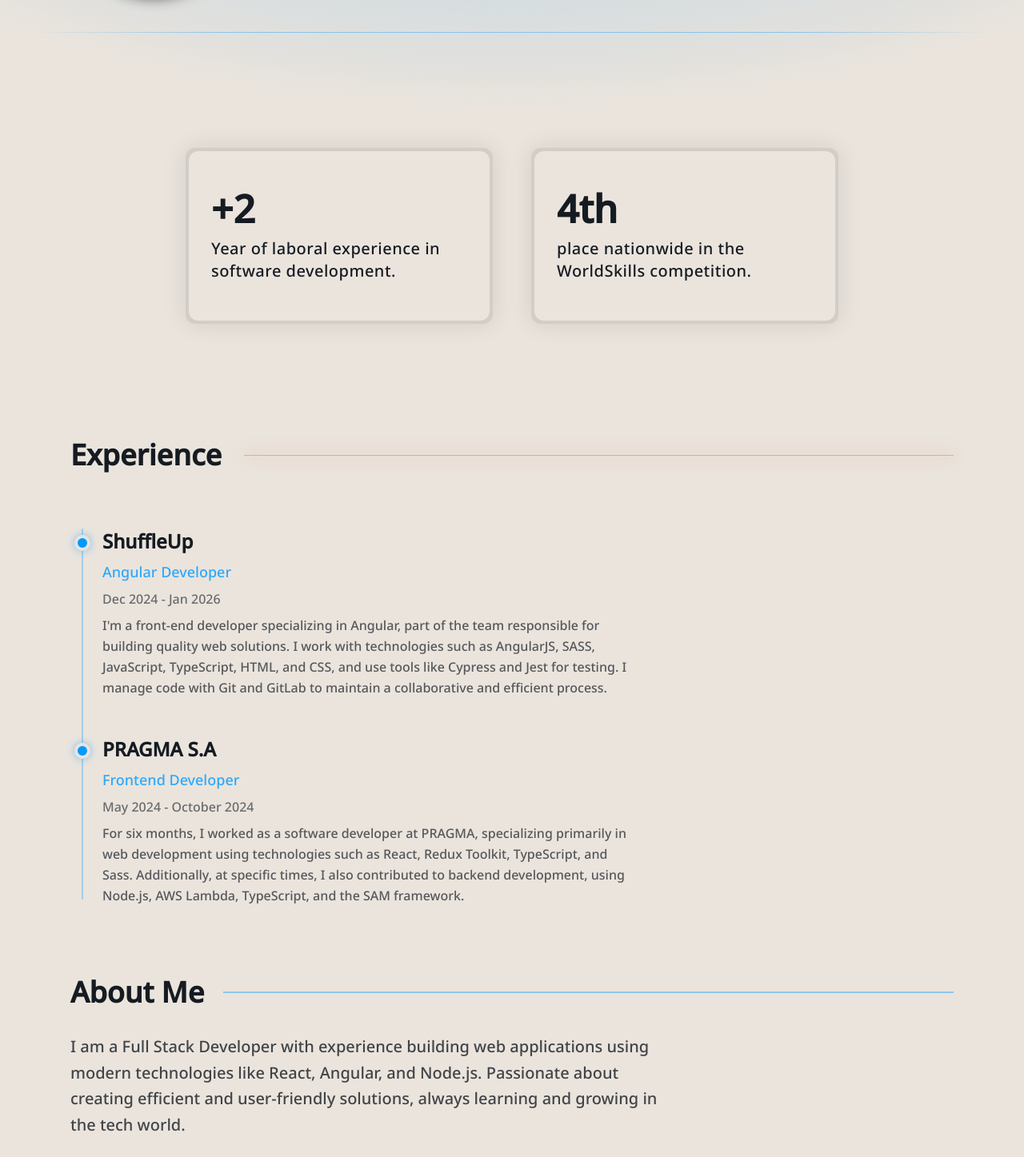
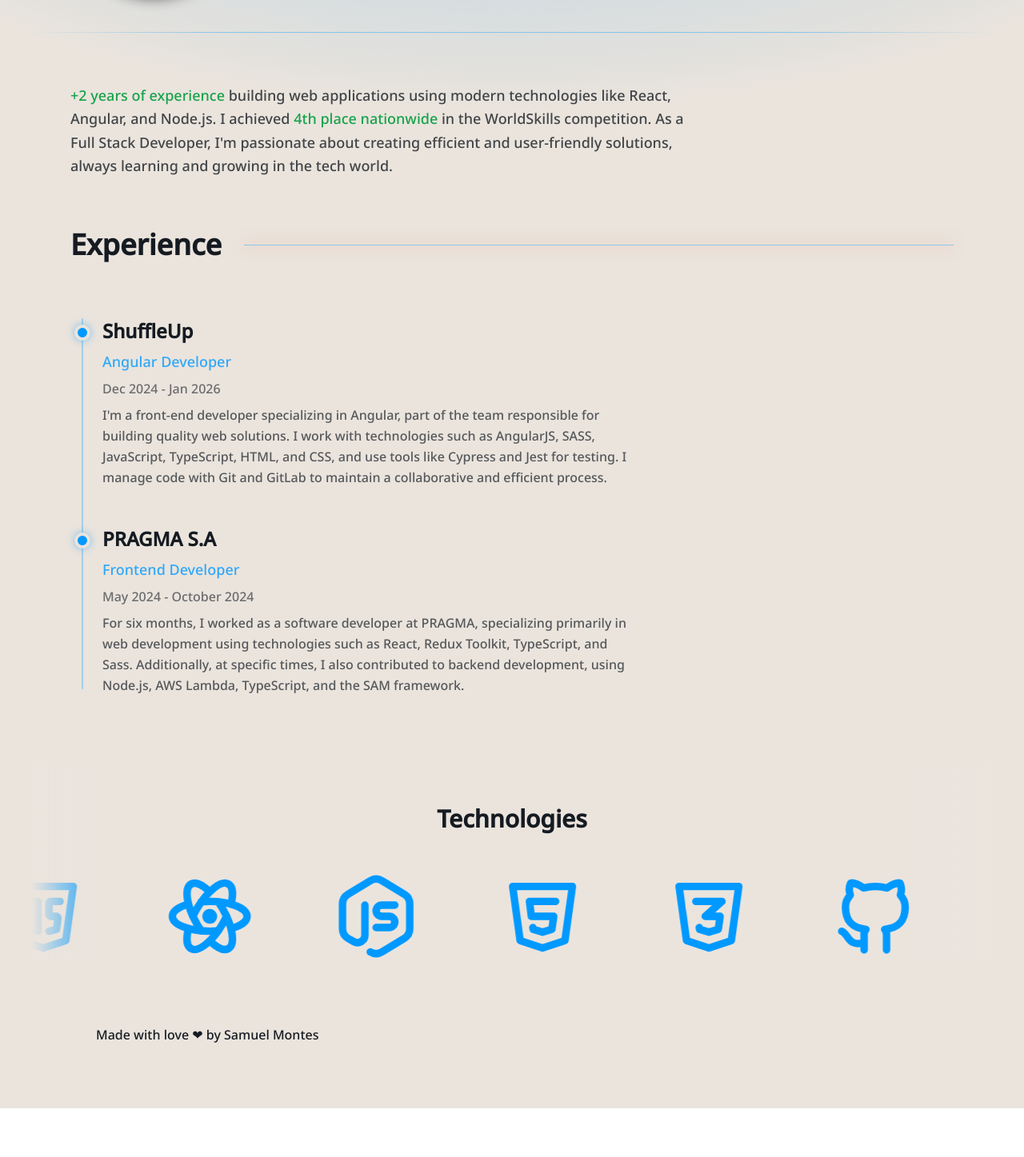
Before and after one commit to Montes01/ReactPortfolio, a React (Vite) app: page / in a window 1280 px wide. Shown: the part 263-1710 px from the top of the page at 80% size. After the commit the page ends 1649 px from the top, so only its background shows below. Built offline with nearby package versions, Linux system fonts and the light colour scheme.

Commit message:
refactor: move about section to top, rename FactCard to HighlightCard, embed facts in text

```diff
--- a/src/App.tsx
+++ b/src/App.tsx
@@ -1,5 +1,5 @@
 import { Header } from './components/General';
-import { Facts, Experience, Slider, About } from './components/body';
+import { Experience, Slider, About } from './components/body';
 import './App.css'
 function App() {
 
@@ -8,9 +8,8 @@ function App() {
     <div className="fixed inset-0 bg-[radial-gradient(ellipse_80%_60%_at_50%_-10%,rgba(9,153,255,0.3),transparent)] dark:bg-[radial-gradient(ellipse_80%_60%_at_50%_-10%,rgba(9,153,255,0.15),transparent)] pointer-events-none" />
     <div className="w-full max-w-limit">
       <Header />
-      <Facts />
+      <About />
       <Experience />
-      <About />
       <Slider />
       <footer className="flex p-20 dark:text-secondary-dark text-secondary-light tiny:text-sm tiny:px-2 text-center  ">
         <span>Made with love ❤ by Samuel Montes</span>
--- a/src/components/body/About.tsx
+++ b/src/components/body/About.tsx
@@ -1,17 +1,10 @@
-import { WHO_I_AM } from "../../constants/constants";
 import { memo } from "react";
 
 const About = memo(function About() {
   return (
     <section className="flex flex-col px-12 smaller:px-5 my-16">
-      <div className="flex items-center gap-6">
-        <h2 className="text-4xl font-bold dark:text-secondary-dark text-secondary-light flex-shrink-0">
-          About Me
-        </h2>
-        <div className="flex-grow h-[2px] bg-neon/40 dark:shadow-javascript shadow-html" />
-      </div>
-      <p className="mt-8 text-xl dark:text-secondary-dark/80 text-secondary-light/80 leading-relaxed max-w-3xl">
-        {WHO_I_AM}
+      <p className="text-lg dark:text-secondary-dark/80 text-secondary-light/80 leading-relaxed max-w-3xl">
+        <span className="dark:text-neon-green text-green-600">+2 years of experience</span> building web applications using modern technologies like React, Angular, and Node.js. I achieved <span className="dark:text-neon-green text-green-600">4th place nationwide</span> in the WorldSkills competition. As a Full Stack Developer, I'm passionate about creating efficient and user-friendly solutions, always learning and growing in the tech world.
       </p>
     </section>
   );
--- a/src/components/body/Facts.tsx
+++ b/src/components/body/Facts.tsx
@@ -1,6 +1,6 @@
 import { facts } from "../../constants/constants";
-import type { fact } from "../../constants/types";
-import FactCard from "../cards/FactCard";
+import type { highlight } from "../../constants/types";
+import HighlightCard from "../cards/HighlightCard";
 import { memo } from "react";
 
 const Facts = memo(function Facts() {
@@ -12,8 +12,8 @@ const Facts = memo(function Facts() {
           className="flex flex-wrap justify-center items-center gap-12 py-20 text-white"
         >
           {
-            facts.map((el: fact) => (
-              <FactCard key={el.text} text={el.text} value={el.value} />
+            facts.map((el: highlight) => (
+              <HighlightCard key={el.text} text={el.text} value={el.value} />
             ))
           }
         </section>
--- a/src/components/body/index.ts
+++ b/src/components/body/index.ts
@@ -1,7 +1,6 @@
-import Facts from "./Facts";
 import Experience from "./Experience";
 import Projects from "./Projects";
 import Slider from "./Slider";
 import About from "./About";
 
-export { Facts, Experience, Projects, Slider, About };
+export { Experience, Projects, Slider, About };
--- a/src/components/cards/FactCard.tsx
+++ b/src/components/cards/HighlightCard.tsx
@@ -1,7 +1,7 @@
-import type { fact } from "../../constants/types";
+import type { highlight } from "../../constants/types";
 import React, { useRef, useCallback, type MouseEvent } from "react";
 
-const FactCard = React.memo(({ text, value }: fact) => {
+const HighlightCard = React.memo(({ text, value }: highlight) => {
   const shadowRef = useRef<HTMLDivElement | null>(null);
   const contentRef = useRef<HTMLDivElement | null>(null);
 
@@ -46,4 +46,4 @@ const FactCard = React.memo(({ text, value }: fact) => {
   );
 });
 
-export default FactCard;
+export default HighlightCard;
--- a/src/constants/constants.ts
+++ b/src/constants/constants.ts
@@ -1,8 +1,8 @@
-export type { fact, project, Experience, Technology } from "./types";
+export type { fact, highlight, project, Experience, Technology } from "./types";
 
 export const FULL_NAME = "Samuel Montes Guevara";
 export const PAGE_TITLE = "Samuel - Montes";
 export const ROLE = "FullStack developer";
-export const WHO_I_AM = "I am a Full Stack Developer with experience building web applications using modern technologies like React, Angular, and Node.js. Passionate about creating efficient and user-friendly solutions, always learning and growing in the tech world.";
+export const WHO_I_AM = "+2 years of experience building web applications using modern technologies like React, Angular, and Node.js. I achieved 4th place nationwide in the WorldSkills competition. As a Full Stack Developer, I'm passionate about creating efficient and user-friendly solutions, always learning and growing in the tech world.";
 
-export { technology, getTechnology, facts, projects, laboralExperience as LaboralExperience, sliderIcons as Icons } from "./data";
+export { technology, getTechnology, facts, highlights, projects, laboralExperience as LaboralExperience, sliderIcons as Icons } from "./data";
--- a/src/constants/data/facts.ts
+++ b/src/constants/data/facts.ts
@@ -1,6 +1,6 @@
-import type { fact } from "../types";
+import type { highlight } from "../types";
 
-export const facts: fact[] = [
+export const highlights: highlight[] = [
   {
     value: "+2",
     text: "Year of laboral experience in software development.",
@@ -10,3 +10,5 @@ export const facts: fact[] = [
     text: "place nationwide in the WorldSkills competition.",
   },
 ];
+
+export const facts = highlights;
--- a/src/constants/data/index.ts
+++ b/src/constants/data/index.ts
@@ -1,4 +1,4 @@
 export { technology, getTechnology, sliderIcons } from "./technology";
-export { facts } from "./facts";
+export { facts, highlights } from "./facts";
 export { projects } from "./projects";
 export { laboralExperience } from "./experience";
--- a/src/constants/types.d.ts
+++ b/src/constants/types.d.ts
@@ -7,10 +7,12 @@ export type Technology = {
   className: string;
 };
 
-export type fact = {
+export type highlight = {
   value: string;
   text: string;
 };
+
+export type fact = highlight;
 
 export type Experience = {
   title: string;
```
